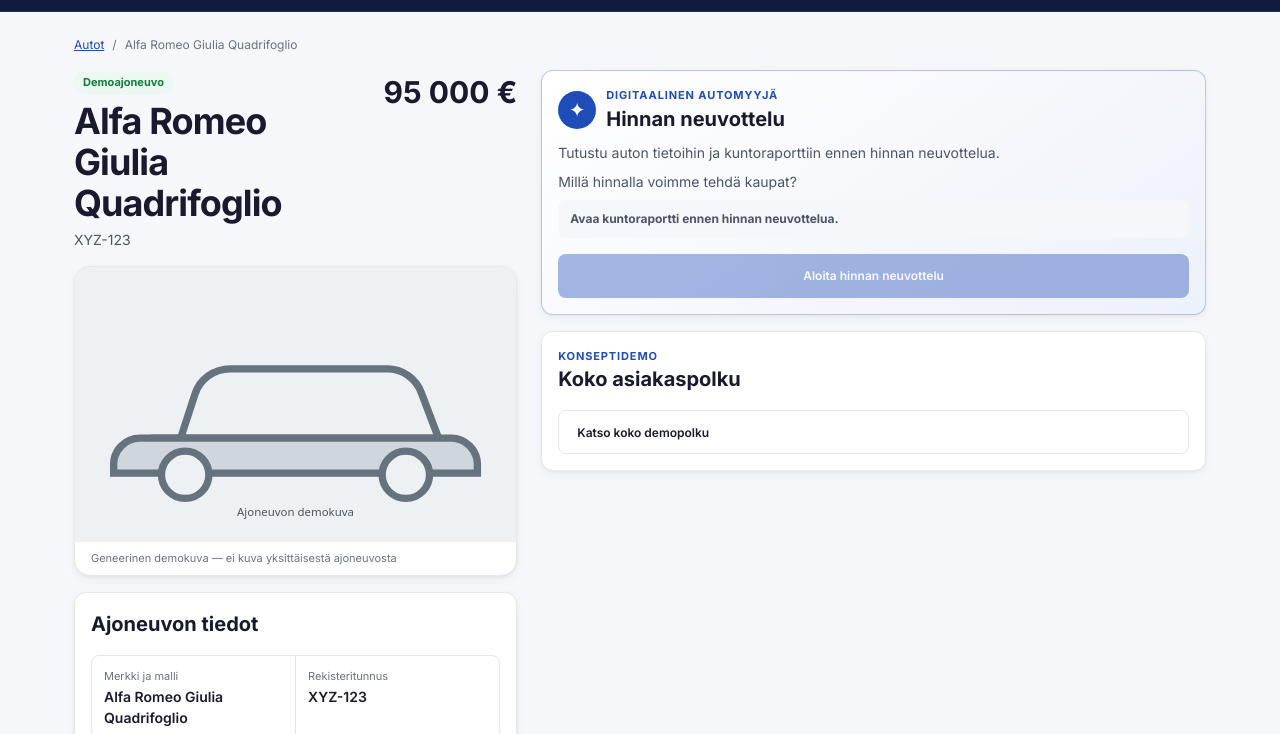
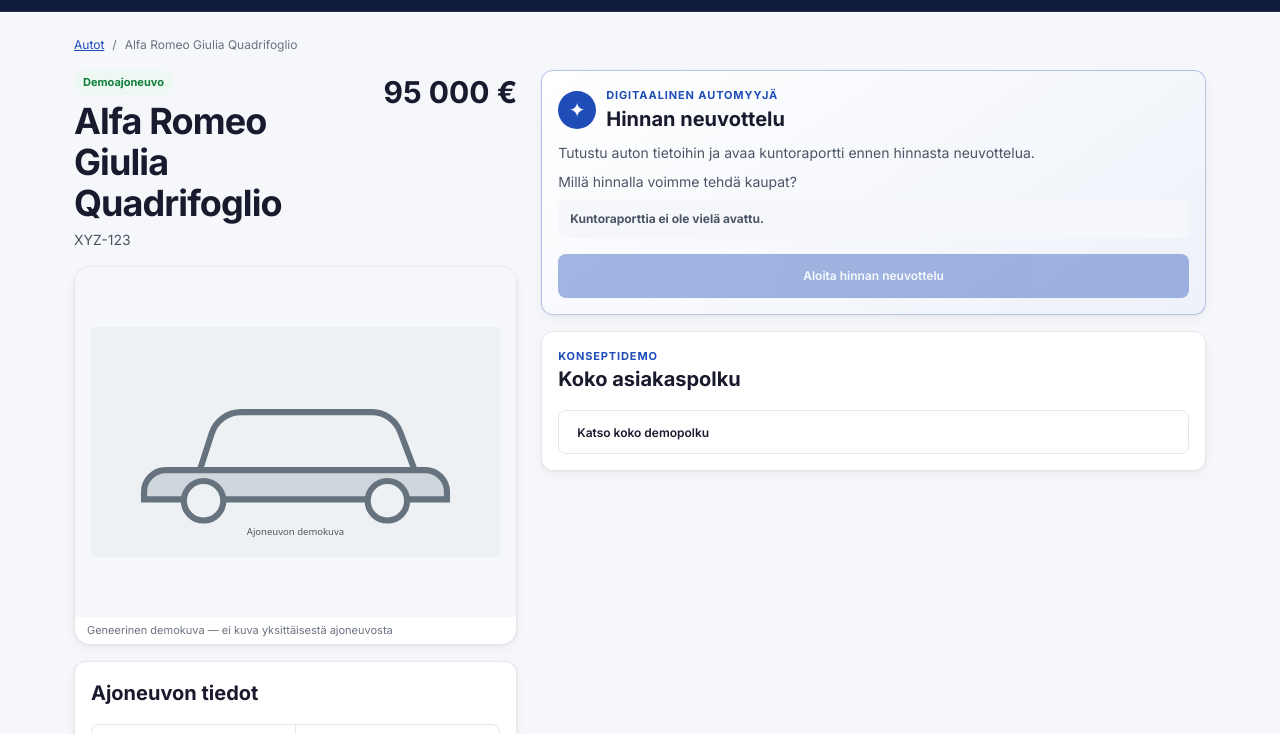
Before and after one commit to mikko-lab/kopilotti-demo, a website with bundled scripts: page vehicle.html in a window 1280 px wide. Shown: the part 52-786 px from the top of the page. Built offline with nearby package versions, Linux system fonts and the light colour scheme.

Commit message:
Polish vehicle negotiation card and media layout

```diff
--- a/js/digital-salesperson.js
+++ b/js/digital-salesperson.js
@@ -60,7 +60,7 @@
 
 function openFlow() {
   if (!state.preNegotiationReportOpened) {
-    setText('negotiationGateStatus', 'Avaa kuntoraportti ennen hinnan neuvottelua.');
+    setText('negotiationGateStatus', 'Kuntoraporttia ei ole vielä avattu.');
     document.getElementById('btnOpenPreNegotiationReport').focus();
     return;
   }
--- a/styles/vehicle.css
+++ b/styles/vehicle.css
@@ -39,8 +39,8 @@
 .vehicle-heading-price span { color: var(--text2); font-size: var(--text-xs); }
 
 .vehicle-hero { background: var(--white); border: 1px solid var(--border); border-radius: var(--radius-lg); overflow: hidden; box-shadow: var(--shadow); }
-.vehicle-hero img { width: 100%; max-height: 520px; display: block; object-fit: cover; aspect-ratio: 16 / 10; }
-.vehicle-hero figcaption { padding: 8px var(--space-3); color: var(--muted); font-size: var(--text-2xs); }
+.vehicle-hero img { display: block; width: 100%; height: clamp(210px, 34vw, 350px); padding: clamp(10px, 1.5vw, 16px) clamp(8px, 1.5vw, 16px); background: var(--surface2); object-fit: contain; }
+.vehicle-hero figcaption { padding: 6px 12px; color: var(--muted); font-size: var(--text-2xs); line-height: 1.35; }
 
 .vehicle-spec-card, .purchase-card, .salesperson-flow, .condition-report-step, .purchase-journey { margin-top: var(--space-3); background: var(--white); border: 1px solid var(--border); border-radius: var(--radius); box-shadow: var(--shadow); padding: var(--space-3); }
 .vehicle-spec-card h2, .purchase-card h2, .salesperson-flow h2, .condition-report-step h2, .purchase-journey h2 { font-size: var(--text-lg); }
--- a/vehicle.html
+++ b/vehicle.html
@@ -78,9 +78,9 @@
             <span class="service-mark" aria-hidden="true">✦</span>
             <div><p class="purchase-eyebrow">Digitaalinen automyyjä</p><h2 id="digitalSalespersonTitle">Hinnan neuvottelu</h2></div>
           </div>
-          <p>Tutustu auton tietoihin ja kuntoraporttiin ennen hinnan neuvottelua.</p>
+          <p>Tutustu auton tietoihin ja avaa kuntoraportti ennen hinnasta neuvottelua.</p>
           <p>Millä hinnalla voimme tehdä kaupat?</p>
-          <p class="negotiation-gate-status" id="negotiationGateStatus" role="status" aria-live="polite">Avaa kuntoraportti ennen hinnan neuvottelua.</p>
+          <p class="negotiation-gate-status" id="negotiationGateStatus" role="status" aria-live="polite">Kuntoraporttia ei ole vielä avattu.</p>
           <button class="btn btn-primary purchase-button" id="btnStartDigitalSalesperson" type="button" aria-controls="digitalSalespersonFlow" aria-describedby="negotiationGateStatus" aria-expanded="false" disabled>Aloita hinnan neuvottelu</button>
         </section>
 
```
Also changed, not shown: tests/ui/digital-salesperson-ui.test.js (+21 -1 lines).
